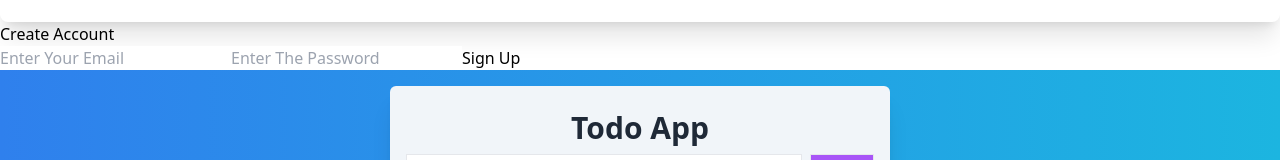
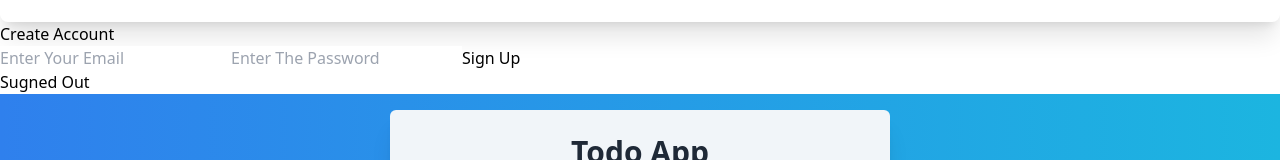
Before and after one commit to Aram442/react-todo-app, a React (Create React App) app: page / in a window 1280 px wide. Shown: the part 402-562 px from the top of the page. Built offline with nearby package versions, Linux system fonts and the light colour scheme; no server answers; the database is empty.

Commit message:
finishing SignOut function

```diff
--- a/src/App.js
+++ b/src/App.js
@@ -2,12 +2,14 @@ import { AiOutlinePlus } from "react-icons/ai";
 import Login from "./auth/Login.jsx";
 import AddTodos from "./AddTodos.jsx";
 import SignUp from "./auth/SignUp.jsx";
+import AuthDatails from "./auth/AuthDatails.jsx";
 
 function App() {
   return (
     <div>
       <Login />
       <SignUp />
+      <AuthDatails />
       <AddTodos />
     </div>
   );
--- a/src/auth/AuthDatails.jsx
+++ b/src/auth/AuthDatails.jsx
@@ -1,11 +1,12 @@
 import React, { useState, useEffect } from "react";
-import { onAuthStateChanged } from "firebase/auth";
+import { onAuthStateChanged, signOut } from "firebase/auth";
 import { auth } from "../firebase";
 
 function AuthDatails() {
   const [AuthUser, setAuthUser] = useState(null);
 
   useEffect(() => {
+    //----------------------- SIGN OUT ---------------------//
     const listen = onAuthStateChanged(auth, (user) => {
       if (user) {
         setAuthUser(user);
@@ -13,8 +14,33 @@ function AuthDatails() {
         setAuthUser(null);
       }
     });
+    //----------------- WORKED TO SIGN OUT ----------------//
+    return () => {
+      listen();
+    };
   }, []);
-  return <div>{AuthUser ? <p>Signed In</p> : <p>Sugned Out</p>}</div>;
+
+  //----------------------- SIGN OUT ---------------------//
+  const userSignOut = () => {
+    signOut(auth)
+      .then(() => {
+        console.log("Sign out Successful");
+      })
+      .catch((error) => console.log(error));
+  };
+
+  return (
+    <div>
+      {AuthUser ? (
+        <>
+          <p>`Signed In as {AuthUser.email}`</p>
+          <button onClick={userSignOut}>Sign Out</button>
+        </>
+      ) : (
+        <p>Sugned Out</p>
+      )}
+    </div>
+  );
 }
 
 export default AuthDatails;
```
